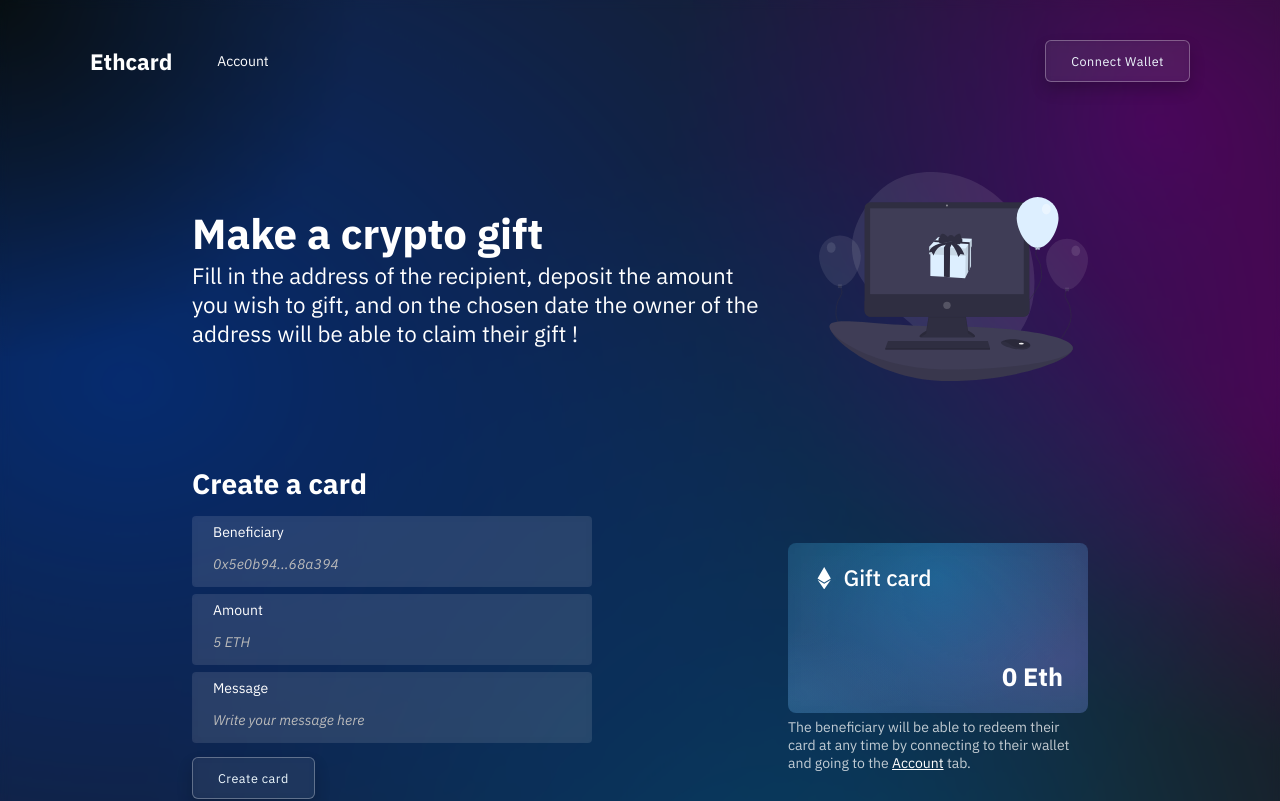
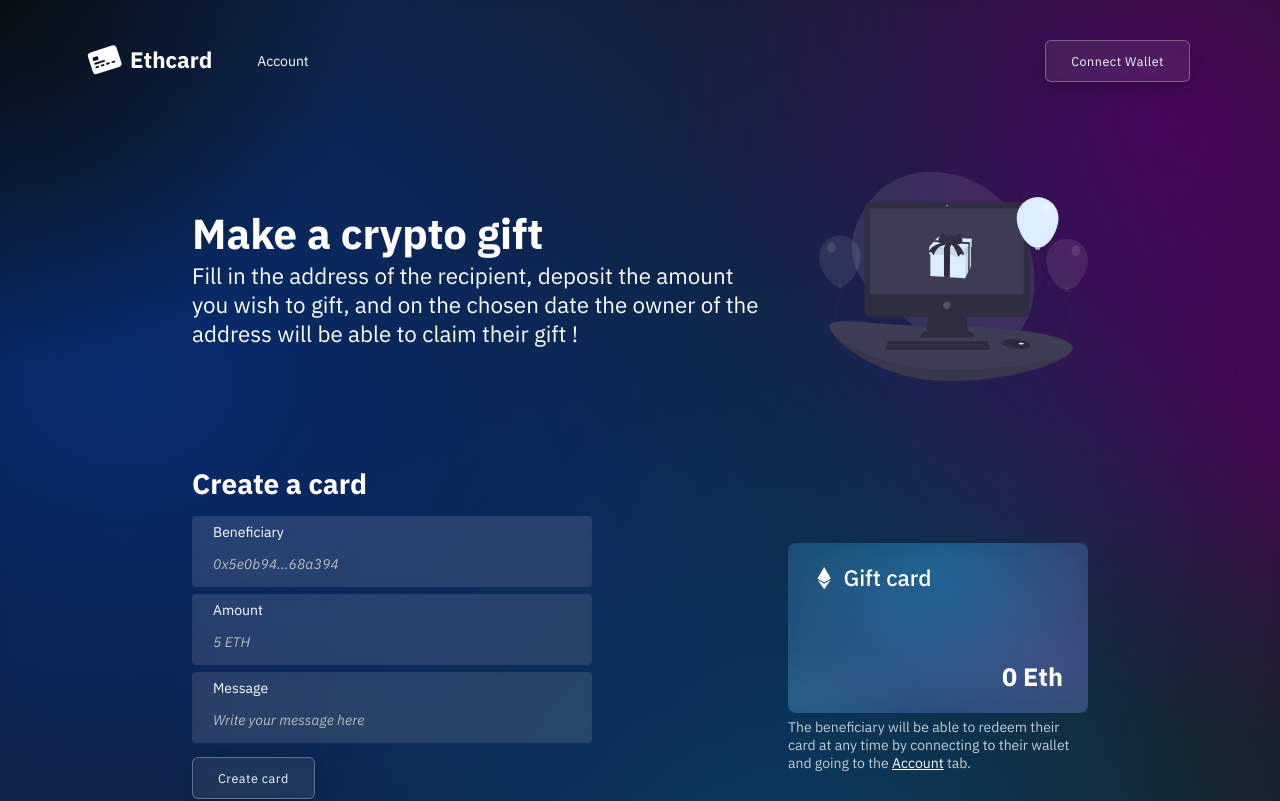
Before and after one commit to mbenoukaiss/ethcard, a React (Create React App) app in the folder client/: page / in a window 1280 px wide. Shown: the top 801 px of the page. Built offline with nearby package versions, Linux system fonts and the light colour scheme.

Commit message:
Add card icon to logo

```diff
--- a/client/src/components/Navbar.tsx
+++ b/client/src/components/Navbar.tsx
@@ -1,6 +1,7 @@
 import React, {useContext} from 'react';
 import styled from 'styled-components';
 import {Link} from 'react-router-dom';
+import {BsCreditCard2FrontFill} from 'react-icons/bs';
 import Button from "./common/Button";
 import {CardContext} from "../context/CardContext";
 import {ROUTE_HOME, ROUTE_ACCOUNT} from "./App";
@@ -12,10 +13,18 @@ const Container = styled.div`
 `;
 
 const Logo = styled.div`
-    display: inline-block;
+    display: inline-flex;
+    justify-content: center;
+    align-items: center;
     font-size: 1.6rem;
     font-weight: bold;
     margin-right: 2em;
+
+    & :first-child {
+        overflow: visible;
+        transform: rotate(-9deg) translateX(-1px) translateY(1px);
+        margin-right: 10px;
+    }
 `;
 
 const NavbarItem = styled.span`
@@ -35,7 +44,7 @@ const Navbar = () => {
     const {account, promptConnexion} = useContext(CardContext);
 
     return <Container hidden>
-        <Link to={ROUTE_HOME}><Logo>Ethcard</Logo></Link>
+        <Link to={ROUTE_HOME} style={{textDecoration: `none`}}><Logo><BsCreditCard2FrontFill size={30}/> Ethcard</Logo></Link>
         <Link to={ROUTE_ACCOUNT}><NavbarItem>Account</NavbarItem></Link>
 
         <Button type="primary" className="ml-auto white-glassmorphism" click={promptConnexion}>
```
